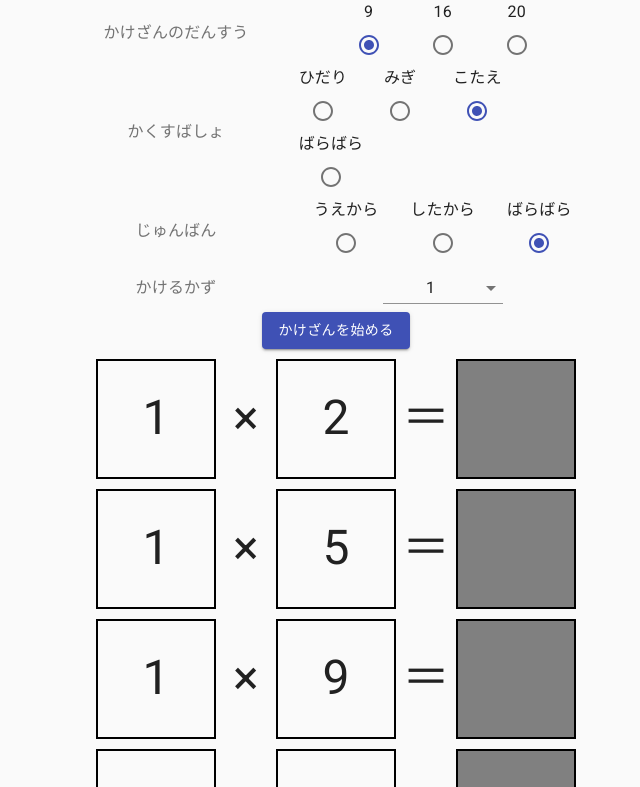
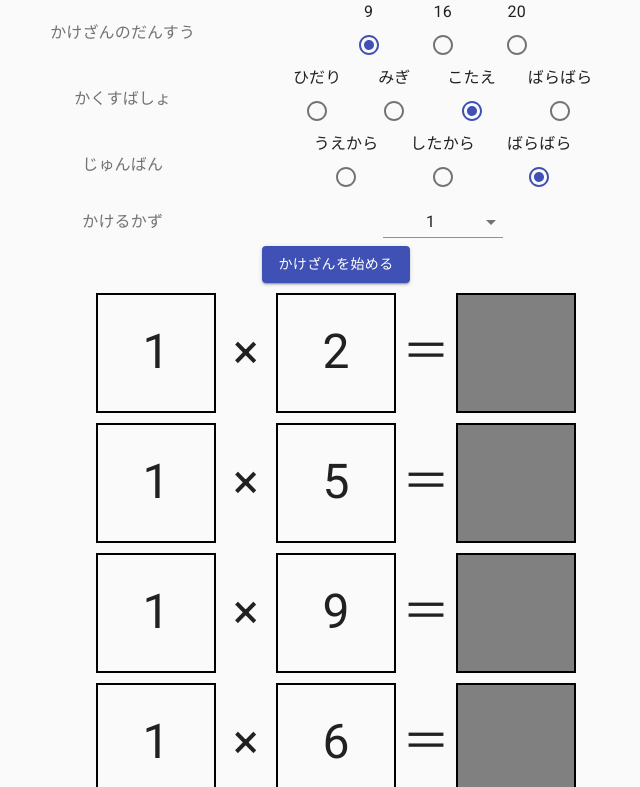
Before and after one commit to masayuki14/kukupad, a React (Create React App) app: page / in a window 1280 px wide. Shown: the top 787 px of the page, without its empty margins (304-944 px from the left). Built offline with nearby package versions, Linux system fonts and the light colour scheme.

Commit message:
表示する幅を広げる

```diff
--- a/src/components/Axes.tsx
+++ b/src/components/Axes.tsx
@@ -47,7 +47,7 @@ function Axes({ axis = 1, onChange = () => { } }: PropTypes) {
         <Grid item xs={2}>
           <FormLabel>かけるかず</FormLabel>
         </Grid>
-        <Grid item xs={3}>
+        <Grid item xs={4}>
           <FormControl className={classes.formControl}>
 
             <Select
--- a/src/components/Directions.tsx
+++ b/src/components/Directions.tsx
@@ -32,7 +32,7 @@ function Directions({ direction = SortDirection.Asc, onChange = () => { } }: Pro
         <Grid item xs={2}>
           <FormLabel>じゅんばん</FormLabel>
         </Grid>
-        <Grid item xs={3}>
+        <Grid item xs={4}>
           <FormControl>
             <RadioGroup row value={selectedValue} defaultValue={direction}>
               <FormControlLabel
--- a/src/components/Masks.tsx
+++ b/src/components/Masks.tsx
@@ -32,7 +32,7 @@ function Masks({ mask = MaskType.Outcome, onChange = () => { } }: PropTypes) {
         <Grid item xs={2}>
           <FormLabel>かくすばしょ</FormLabel>
         </Grid>
-        <Grid item xs={3}>
+        <Grid item xs={4}>
           <FormControl>
             <RadioGroup row value={selectedValue} defaultValue={mask}>
               <FormControlLabel
--- a/src/components/Steps.tsx
+++ b/src/components/Steps.tsx
@@ -32,7 +32,7 @@ function Steps({ step = MultiplyStep.Nine, onChange = () => { } }: PropTypes) {
         <Grid item xs={2}>
           <FormLabel>かけざんのだんすう</FormLabel>
         </Grid>
-        <Grid item xs={3}>
+        <Grid item xs={4}>
           <FormControl>
             <RadioGroup row value={selectedValue} defaultValue={step}>
               <FormControlLabel
```
